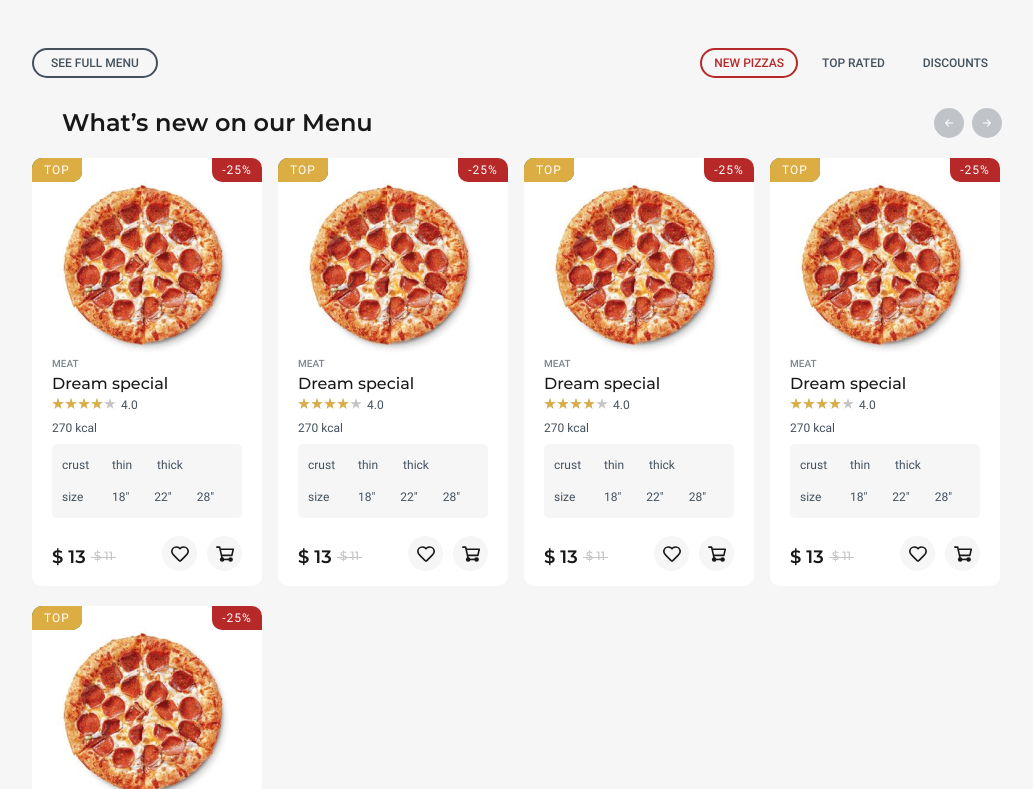
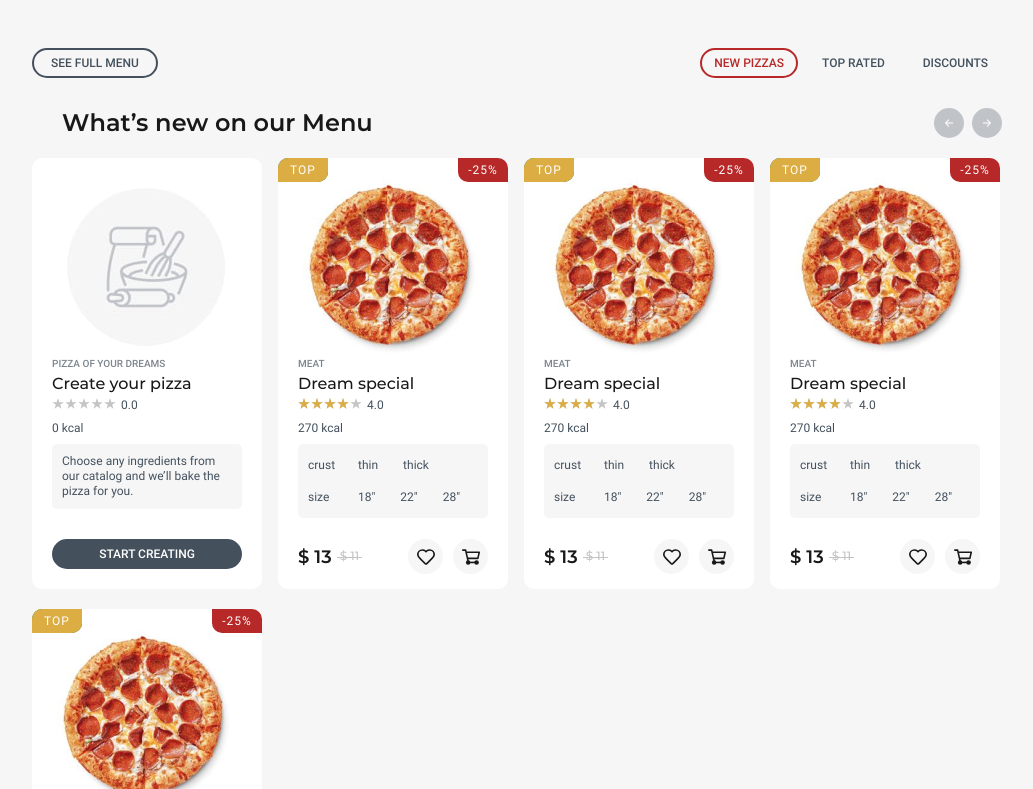
Before and after one commit to truefiesta/dream-pizza, a React app: page / in a window 1280 px wide. Shown: the part 532-1321 px from the top of the page, without its empty margins (123-1156 px from the left). Built offline with nearby package versions, Linux system fonts and the light colour scheme.

Commit message:
Add prop to create a card for new pizza

```diff
--- a/src/components/card/card.css
+++ b/src/components/card/card.css
@@ -178,6 +178,11 @@
   background-position: center;
 }
 
+.card-details-new-button {
+  margin-top: auto;
+  margin-bottom: 5px;
+}
+
 @media (min-width: 320px) {
   .card-mark {
     box-sizing: border-box;
@@ -341,6 +346,10 @@
   .card-pizza-type {
     margin-bottom: 5px;
   }
+
+  .card-details-new-button {
+    margin-bottom: 0;
+  }
 }
 
 @media (min-width: 1000px) {
@@ -374,6 +383,16 @@
     padding: 10px;
     border-radius: 5px;
     background-color: var(--bg-gray);
+  }
+
+  .card-details-bottom p {
+    padding: 0;
+    margin: 0;
+    font-family: "Roboto", Arial, Helvetica, sans-serif;
+    font-weight: 400;
+    font-size: 12px;
+    line-height: 15px;
+    color: var(--full-dark-gray);
   }
 
   .card-options-row {
--- a/src/components/card/card.jsx
+++ b/src/components/card/card.jsx
@@ -1,9 +1,42 @@
 import React from "react";
+import PropTypes from "prop-types";
 import "./card.css";
 import pizzaImg from "../../assets/img/pizza-small.jpg";
+import newPizza from "../../assets/img/new-pizza.jpg";
 
-const Card = () => {
+const Card = ({ newCard }) => {
   return (
+    <>
+      {newCard ? (
+        <li className="card">
+          <a className="card-image-container-link">
+            <img src={newPizza} width="106" height="106" alt="no image" />
+          </a>
+          <div className="card-details">
+            <div className="card-details-top">
+              <h3 className="card-title">
+                <a className="card-title-link">Create your pizza</a>
+              </h3>
+              <p className="card-pizza-type">Pizza of your dreams</p>
+              <div className="card-rating rating">
+                <div className="rating-stars"></div>
+                <span className="visually-hidden">Rating</span>
+                <span className="card-rating-value">0.0</span>
+              </div>
+              <p className="card-pizza-kcal">0 kcal</p>
+            </div>
+            <div className="card-details-bottom">
+              <p>
+                Choose any ingredients from our catalog and we’ll bake the pizza
+                for you.
+              </p>
+            </div>
+            <a className="dark-button card-details-new-button" href="">
+              Start creating
+            </a>
+          </div>
+        </li>
+      ) : (
         <li className="card">
           <div className="card-mark mark-new">New</div>
           <div className="card-mark mark-top">Top</div>
@@ -154,7 +187,13 @@ const Card = () => {
             </svg>
           </button>
         </li>
+      )}
+    </>
   );
 };
 
+Card.propTypes = {
+  newCard: PropTypes.bool.isRequired,
+};
+
 export default Card;
--- a/src/components/cards-list/cards-list.jsx
+++ b/src/components/cards-list/cards-list.jsx
@@ -5,11 +5,11 @@ import "./cards-list.css";
 const CardsList = () => {
   return (
     <ul className="cards-list">
-      <Card />
-      <Card />
-      <Card />
-      <Card />
-      <Card />
+      <Card newCard={true} />
+      <Card newCard={false} />
+      <Card newCard={false} />
+      <Card newCard={false} />
+      <Card newCard={false} />
     </ul>
   );
 };
--- a/src/styles/index.css
+++ b/src/styles/index.css
@@ -76,6 +76,7 @@ img {
   line-height: 12px;
   text-transform: uppercase;
   text-decoration: none;
+  text-align: center;
 
   display: block;
   padding: 7px 12px;
```
Also changed, not shown: src/assets/img/new-pizza.jpg (added). Lines whose indentation alone changed are shown as unchanged.
